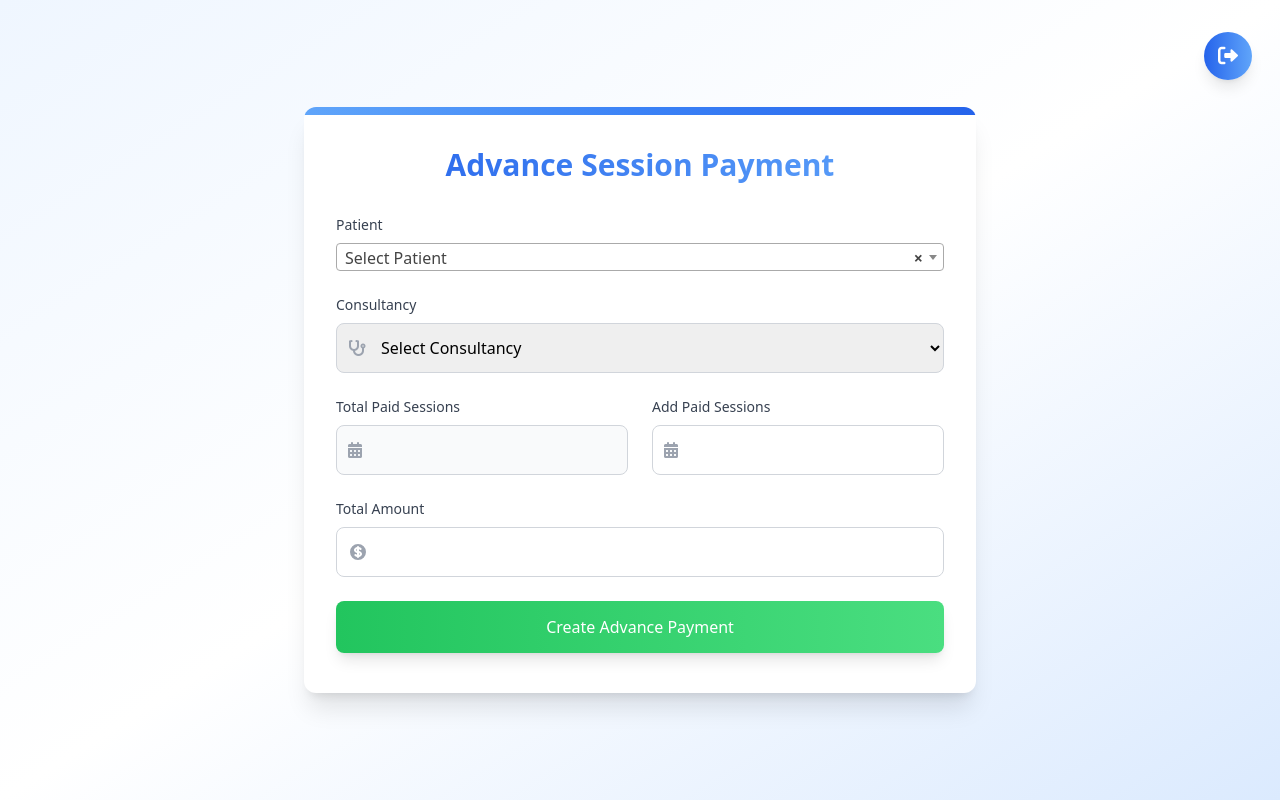
After one commit to AbidAli-274/clinic-management-webapp, a Django app: page /appointment/advance-session-payment/ in a window 1280 px wide. The commit adds this page. Run offline with Django 5.2, Linux system fonts and the light colour scheme; the visitor is signed in with stand-in values (Sample User, id 1); data that the repository does not hold is empty; some libraries are stand-ins or nearby versions; some web fonts are replaced.

Commit message:
advance payment

```diff
--- a/accounts/templates/home.html
+++ b/accounts/templates/home.html
@@ -158,6 +158,18 @@
                 <i class="fa-solid fa-save text-xl mr-3"></i>
             <span>Save Consultancy</span>
             </a>
+
+            {% url 'appointments:advance_session_payment' as advance_session_payment_url %}
+            <a href="{{ advance_session_payment_url }}"
+                class="group flex items-center w-full py-2.5 px-4 rounded-lg
+                    {% if request.path == advance_session_payment_url %}
+                        bg-gradient-to-r from-green-700 to-green-600 text-white
+                    {% else %}
+                        bg-gradient-to-r from-green-200 to-green-100 text-green-900
+                    {% endif %}">
+                <i class="fa-solid fa-credit-card text-xl mr-3"></i>
+            <span>Advance Payment</span>
+            </a>
             {% endif %}
 
 
--- a/appointments/forms.py
+++ b/appointments/forms.py
@@ -295,3 +295,97 @@ class ReceptionistConsultancyForm(forms.ModelForm):
         ),
         label="Total Amount",
     )
+
+
+class AdvanceSessionPaymentForm(forms.Form):
+    def __init__(self, *args, **kwargs):
+        user = kwargs.pop("user", None)
+        super().__init__(*args, **kwargs)
+        if user and user.organization:
+            # Filter patients by the user's organization
+            self.fields["patient"].queryset = Patient.objects.filter(
+                organization=user.organization
+            )
+        else:
+            self.fields["patient"].queryset = Patient.objects.none()
+
+    patient = forms.ModelChoiceField(
+        queryset=Patient.objects.none(),
+        widget=forms.Select(
+            attrs={
+                "class": "border border-gray-300 rounded-md px-2 py-2 w-full focus:outline-none focus:ring-blue-500",
+            }
+        ),
+        label="Patient",
+    )
+
+    consultancy = forms.IntegerField(
+        required=False,
+        widget=forms.Select(
+            attrs={
+                "class": "border border-gray-300 rounded-md px-2 py-2 w-full focus:outline-none focus:ring-blue-500",
+            }
+        ),
+        label="Consultancy",
+    )
+
+    total_paid_sessions = forms.IntegerField(
+        required=False,
+        widget=forms.NumberInput(
+            attrs={
+                "class": "border border-gray-300 rounded-md px-2 py-2 w-full focus:outline-none focus:ring-blue-500 bg-gray-50",
+                "readonly": "readonly",
+                "placeholder": "Total Paid Sessions",
+            }
+        ),
+        label="Total Paid Sessions",
+    )
+
+    paid_sessions = forms.IntegerField(
+        required=False,
+        widget=forms.NumberInput(
+            attrs={
+                "class": "border border-gray-300 rounded-md px-2 py-2 w-full focus:outline-none focus:ring-blue-500",
+                "placeholder": "Number of paid Sessions",
+            }
+        ),
+        label="Number of paid Sessions",
+    )
+
+    total_amount = forms.DecimalField(
+        required=False,
+        widget=forms.NumberInput(
+            attrs={
+                "class": "border border-gray-300 rounded-md px-2 py-2 w-full focus:outline-none focus:ring-blue-500 bg-gray-50",
+                "readonly": "readonly",
+                "placeholder": "Total Amount",
+            }
+        ),
+        label="Total Amount",
+    )
+
+
+
+    def clean(self):
+        cleaned_data = super().clean()
+        patient = cleaned_data.get("patient")
+        consultancy_id = cleaned_data.get("consultancy")
+        paid_sessions = cleaned_data.get("paid_sessions", 0) or 0
+        total_amount = cleaned_data.get("total_amount", 0) or 0
+
+        if patient and consultancy_id:
+            try:
+                consultancy = Consultancy.objects.get(id=consultancy_id)
+                # Verify that the consultancy belongs to the selected patient
+                if consultancy.patient != patient:
+                    raise forms.ValidationError("Selected consultancy does not belong to the selected patient.")
+            except Consultancy.DoesNotExist:
+                raise forms.ValidationError("Selected consultancy does not exist.")
+
+        if paid_sessions < 1:
+            raise forms.ValidationError("Add Paid Sessions must be at least 1.")
+
+        if total_amount <= 0:
+            raise forms.ValidationError("Total amount must be greater than 0.")
+
+        return cleaned_data
--- /dev/null
+++ b/appointments/templates/advance_session_payment.html
@@ -0,0 +1,224 @@
+{% extends "home.html" %}
+{% block content %}
+<div class="min-h-screen flex items-center justify-center bg-gradient-to-br from-blue-50 via-white to-blue-100">
+  <div class="relative w-full max-w-2xl px-8 py-10 bg-white rounded-xl shadow-xl overflow-hidden">
+    <div class="absolute top-0 left-0 w-full h-2 bg-gradient-to-r from-blue-400 via-blue-500 to-blue-600"></div>
+    <div class="relative">
+      <h2 class="text-3xl font-bold text-center mb-8 bg-gradient-to-r from-blue-600 to-blue-400 bg-clip-text text-transparent">
+        Advance Session Payment
+      </h2>
+      <form method="post" class="space-y-6">
+        {% csrf_token %}
+
+        <!-- Patient Selection -->
+        <div class="space-y-2">
+          <label for="{{ form.patient.id_for_label }}" class="block text-sm font-medium text-gray-700">
+            Patient
+          </label>
+          <div class="relative">
+            <div class="absolute inset-y-0 left-0 pl-3 flex items-center pointer-events-none">
+              <i class="fa-solid fa-user text-gray-400"></i>
+            </div>
+            <select name="{{ form.patient.name }}" id="{{ form.patient.id_for_label }}"
+                    class="patient-select pl-10 w-full px-4 py-3 border border-gray-300 rounded-lg focus:ring-blue-500 focus:border-blue-500 transition-all duration-300">
+              <option value="">Select Patient</option>
+              {% for val, text in form.patient.field.choices %}
+                <option value="{{ val }}" {% if form.patient.value == val %}selected{% endif %}>
+                  {{ text }}
+                </option>
+              {% endfor %}
+            </select>
+          </div>
+          {% if form.patient.errors %}
+            <p class="text-red-500 text-xs mt-1">
+              {{ form.patient.errors.as_text }}
+            </p>
+          {% endif %}
+        </div>
+
+        <!-- Consultancy Selection -->
+        <div class="space-y-2">
+          <label for="{{ form.consultancy.id_for_label }}" class="block text-sm font-medium text-gray-700">
+            Consultancy
+          </label>
+          <div class="relative">
+            <div class="absolute inset-y-0 left-0 pl-3 flex items-center pointer-events-none">
+              <i class="fa-solid fa-stethoscope text-gray-400"></i>
+            </div>
+            <select name="{{ form.consultancy.name }}" id="{{ form.consultancy.id_for_label }}"
+                    class="consultancy-select pl-10 w-full px-4 py-3 border border-gray-300 rounded-lg focus:ring-blue-500 focus:border-blue-500 transition-all duration-300">
+              <option value="">Select Consultancy</option>
+            </select>
+          </div>
+          {% if form.consultancy.errors %}
+            <p class="text-red-500 text-xs mt-1">
+              {{ form.consultancy.errors.as_text }}
+            </p>
+          {% endif %}
+        </div>
+
+        <!-- Total Paid Sessions and New Paid Sessions -->
+        <div class="grid grid-cols-1 md:grid-cols-2 gap-6">
+          <!-- Total Paid Sessions -->
+          <div class="space-y-2">
+            <label for="{{ form.total_paid_sessions.id_for_label }}" class="block text-sm font-medium text-gray-700">
+              Total Paid Sessions
+            </label>
+            <div class="relative">
+              <div class="absolute inset-y-0 left-0 pl-3 flex items-center pointer-events-none">
+                <i class="fa-solid fa-calendar-days text-gray-400"></i>
+              </div>
+              <input type="number" name="{{ form.total_paid_sessions.name }}" id="{{ form.total_paid_sessions.id_for_label }}"
+                     class="total-paid-sessions-field pl-10 w-full px-4 py-3 border border-gray-300 rounded-lg focus:ring-blue-500 focus:border-blue-500 transition-all duration-300 bg-gray-50"
+                     {% if form.total_paid_sessions.value %}value="{{ form.total_paid_sessions.value }}"{% endif %}
+                     readonly>
+            </div>
+            {% if form.total_paid_sessions.errors %}
+              <p class="text-red-500 text-xs mt-1">
+                {{ form.total_paid_sessions.errors.as_text }}
+              </p>
+            {% endif %}
+          </div>
+
+          <!-- Number of paid Sessions -->
+          <div class="space-y-2">
+            <label for="{{ form.paid_sessions.id_for_label }}" class="block text-sm font-medium text-gray-700">
+              Add Paid Sessions
+            </label>
+            <div class="relative">
+              <div class="absolute inset-y-0 left-0 pl-3 flex items-center pointer-events-none">
+                <i class="fa-solid fa-calendar-days text-gray-400"></i>
+              </div>
+              <input type="number" name="{{ form.paid_sessions.name }}" id="{{ form.paid_sessions.id_for_label }}"
+                     class="paid-sessions-field pl-10 w-full px-4 py-3 border border-gray-300 rounded-lg focus:ring-blue-500 focus:border-blue-500 transition-all duration-300"
+                     {% if form.paid_sessions.value %}value="{{ form.paid_sessions.value }}"{% endif %}>
+            </div>
+            {% if form.paid_sessions.errors %}
+              <p class="text-red-500 text-xs mt-1">
+                {{ form.paid_sessions.errors.as_text }}
+              </p>
+            {% endif %}
+          </div>
+        </div>
+
+        <!-- Total Amount -->
+        <div class="space-y-2">
+          <label for="{{ form.total_amount.id_for_label }}" class="block text-sm font-medium text-gray-700">
+            Total Amount
+          </label>
+          <div class="relative">
+            <div class="absolute inset-y-0 left-0 pl-3 flex items-center pointer-events-none">
+              <svg xmlns="http://www.w3.org/2000/svg" class="h-5 w-5 text-gray-400" fill="currentColor" viewBox="0 0 20 20">
+                <path d="M8.433 7.418c.155-.103.346-.196.567-.267v1.698a2.305 2.305 0 01-.567-.267C8.07 8.34 8 8.114 8 8c0-.114.07-.34.433-.582zM11 12.849v-1.698c.22.071.412.164.567.267.364.243.433.468.433.582 0 .114-.07.34-.433.582a2.305 2.305 0 01-.567.267z" />
+                <path fill-rule="evenodd" d="M10 18a8 8 0 100-16 8 8 0 000 16zm1-13a1 1 0 10-2 0v.092a4.535 4.535 0 00-1.676.662C6.602 6.234 6 7.009 6 8c0 .99.602 1.765 1.324 2.246.48.32 1.054.545 1.676.662v1.941c-.391-.127-.68-.317-.843-.504a1 1 0 10-1.51 1.31c.562.649 1.413 1.076 2.353 1.253V15a1 1 0 102 0v-.092a4.535 4.535 0 001.676-.662C13.398 13.766 14 12.991 14 12c0-.99-.602-1.765-1.324-2.246A4.535 4.535 0 0011 9.092V7.151c.391.127.68.317.843.504a1 1 0 101.511-1.31c-.563-.649-1.413-1.076-2.354-1.253V5z" clip-rule="evenodd" />
+              </svg>
+            </div>
+            <input type="number" name="{{ form.total_amount.name }}" id="{{ form.total_amount.id_for_label }}"
+                   class="total-amount-field pl-10 w-full px-4 py-3 border border-gray-300 rounded-lg focus:ring-blue-500 focus:border-blue-500 transition-all duration-300"
+                   {% if form.total_amount.value %}value="{{ form.total_amount.value }}"{% endif %}>
+          </div>
+          {% if form.total_amount.errors %}
+            <p class="text-red-500 text-xs mt-1">
+              {{ form.total_amount.errors.as_text }}
+            </p>
+          {% endif %}
+        </div>
+
+        <button type="submit"
+                class="w-full py-3.5 text-white font-medium rounded-lg bg-gradient-to-r from-green-500 to-green-400 hover:from-green-600 hover:to-green-500 focus:ring-4 focus:ring-green-300 focus:outline-none transition-all duration-300 shadow-lg">
+          Create Advance Payment
+        </button>
+      </form>
+    </div>
+  </div>
+</div>
+
+<script type="text/javascript">
+    $(document).ready(function() {
+        // Initialize Select2 for Patient field only
+        $('.patient-select').select2({
+            minimumInputLength: 0,  // Allow showing all patients without typing
+            allowClear: true,  // Allow clearing the selection
+            width: '100%'  // Ensure dropdown matches input width
+        });
+
+        // Store consultancy data
+        var consultancyData = {};
+
+        // Default session fee
+        var DEFAULT_SESSION_FEE = {{ default_session_fee }};
+
+        // When patient is selected, update the consultancy options
+        $('#{{ form.patient.id_for_label }}').change(function() {
+            var patient_id = $(this).val();
+            var consultancy_select = $('#{{ form.consultancy.id_for_label }}');
+            var totalPaidSessionsField = $('#{{ form.total_paid_sessions.id_for_label }}');
+            var totalAmountField = $('#{{ form.total_amount.id_for_label }}');
+
+            // Clear consultancy select and related fields
+            consultancy_select.empty();
+            consultancy_select.append('<option value="">Select Consultancy</option>');
+            totalPaidSessionsField.val('');
+            totalAmountField.val('');
+
+            if (patient_id) {
+                $.ajax({
+                    url: "{% url 'appointments:get_consultancies' %}",
+                    data: { 'patient_id': patient_id },
+                    success: function(data) {
+                        consultancyData = {};
+
+                        // Populate consultancy options with patient name and date
+                        data.consultancies.forEach(function(consultancy) {
+                            consultancyData[consultancy.id] = consultancy;
+
+                            var date = new Date(consultancy.date_time);
+                            var formattedDate = date.toLocaleDateString('en-US', {
+                                year: 'numeric',
+                                month: 'short',
+                                day: 'numeric'
+                            });
+
+                            consultancy_select.append('<option value="' + consultancy.id + '">' +
+                                consultancy.patient_name + ' - ' + formattedDate + ' (Sessions: ' +
+                                consultancy.completed_sessions + '/' + consultancy.total_sessions + ')' + '</option>');
+                        });
+                    },
+                    error: function(xhr, status, error) {
+                        console.error('Error fetching consultancies:', error);
+                    }
+                });
+            }
+        });
+
+        // When consultancy is selected, update the total paid sessions
+        $('#{{ form.consultancy.id_for_label }}').change(function() {
+            var consultancy_id = $(this).val();
+            var totalPaidSessionsField = $('#{{ form.total_paid_sessions.id_for_label }}');
+
+            if (consultancy_id && consultancyData[consultancy_id]) {
+                // Use data from the already fetched consultancy data
+                var consultancy = consultancyData[consultancy_id];
+                // Show the current paid sessions from the consultancy
+                totalPaidSessionsField.val(consultancy.paid_sessions || 0);
+                calculateTotalAmount();
+            } else {
+                totalPaidSessionsField.val('');
+                calculateTotalAmount();
+            }
+        });
+
+        // Function to calculate total amount (suggested amount)
+        function calculateSuggestedAmount() {
+            var paidSessionsValue = parseFloat($('#{{ form.paid_sessions.id_for_label }}').val()) || 0;
+            var suggestedAmount = paidSessionsValue * DEFAULT_SESSION_FEE;
+
+            // Update the total amount field with suggested amount
+            $('#{{ form.total_amount.id_for_label }}').val(suggestedAmount.toFixed(2));
+        }
+
+        // Add event listeners for paid sessions
+        $('#{{ form.paid_sessions.id_for_label }}').on('input', calculateSuggestedAmount);
+    });
+</script>
+{% endblock %}
--- a/appointments/urls.py
+++ b/appointments/urls.py
@@ -2,6 +2,7 @@ from django.urls import path
 from django.views.generic import TemplateView
 
 from .views import (
+    AdvanceSessionPaymentView,
     ConsultancyCreateView,
     DailyReportView,
     DoctorReportView,
@@ -16,6 +17,7 @@ from .views import (
     SessionCreateView,
     approve_discount,
     get_consultancies,
+    get_consultancy_details,
     get_doctor_by_consultancy,
     get_doctors_by_organization,
     get_pending_discounts_count,
@@ -34,6 +36,11 @@ urlpatterns = [
         name="consultancy_create",
     ),
     path("session/create/", SessionCreateView.as_view(), name="session_create"),
+    path(
+        "advance-session-payment/",
+        AdvanceSessionPaymentView.as_view(),
+        name="advance_session_payment",
+    ),
     path("report/", DailyReportView.as_view(), name="daily_report"),
     path("export-pdf/", ExportPDFView.as_view(), name="export_pdf"),
     path("export-excel/", ExportExcelView.as_view(), name="export_excel"),
@@ -49,6 +56,8 @@ urlpatterns = [
         name="export_doctor_excel",
     ),
     path("get-consultancies/", get_consultancies, name="get_consultancies"),
+    path("get-consultancy-details/", get_consultancy_details, name="get_consultancy_details"),
+
     path(
         "pending-discounts/",
         PendingDiscountsListView.as_view(),
--- a/appointments/views.py
+++ b/appointments/views.py
@@ -16,7 +16,7 @@ from django.shortcuts import get_object_or_404, redirect
 from django.urls import reverse, reverse_lazy
 from django.utils import timezone
 from django.views.decorators.http import require_GET
-from django.views.generic import CreateView, ListView, TemplateView, UpdateView, View
+from django.views.generic import CreateView, ListView, TemplateView, UpdateView, View, FormView
 from reportlab.lib import colors
 from reportlab.lib.pagesizes import landscape, letter
 from reportlab.lib.styles import getSampleStyleSheet
@@ -24,7 +24,7 @@ from reportlab.platypus import Paragraph, SimpleDocTemplate, Spacer, Table, Tabl
 
 from accounts.models import Organization, UserProfile
 
-from .forms import ConsultancyForm, ReceptionistConsultancyForm, SessionForm
+from .forms import ConsultancyForm, ReceptionistConsultancyForm, SessionForm, AdvanceSessionPaymentForm
 from .models import Consultancy, Session, RecordLog
 from .utils import (
     send_session_creation_notification,
@@ -61,10 +61,18 @@ class PendingDiscountsListView(LoginRequiredMixin, ListView):
                 consultancy=consultancy, record_type="advance"
             ).first()
 
+            # Determine if this is an advance payment or regular consultancy
+            if advance_record:
+                # This is an advance payment
+                item_type = "advance"
+            else:
+                # This is a regular consultancy
+                item_type = "consultancy"
+
             items.append(
                 {
                     "id": consultancy.pk,
-                    "type": "consultancy",
+                    "type": item_type,
                     "object": consultancy,
                     "patient_name": consultancy.patient.name,
                     "advance_amount": (
@@ -272,6 +280,7 @@ def get_consultancies(request):
                 "date_time": local_time.isoformat(),
                 "completed_sessions": completed_sessions,
                 "total_sessions": consultancy.number_of_sessions,
+                "paid_sessions": consultancy.paid_sessions or 0,
             }
         )
 
@@ -1037,7 +1046,7 @@ class ExportExcelView(ReportBaseView, View):
         filename = f"clinic_report_{start_date.strftime('%Y%m%d')}"
         if start_date != end_date:
             filename += f"_to_{end_date.strftime('%Y%m%d')}"
-        response["Content-Disposition"] = f'attachment; filename="{filename}.xlsx"'
+        response["Content-Disposition"] = f'attachment; filename="{filename}"'
 
         # Write the Excel data to the response
         response.write(excel_data)
@@ -1935,3 +1944,129 @@ def get_doctor_by_consultancy(request):
                 "total_sessions": total_sessions,
             }
         )
+
+
+class AdvanceSessionPaymentView(LoginRequiredMixin, FormView):
+    form_class = AdvanceSessionPaymentForm
+    template_name = "advance_session_payment.html"
+    success_url = reverse_lazy("appointments:advance_session_payment")
+    login_url = reverse_lazy("accounts:login")
+
+    def get_form_kwargs(self):
+        kwargs = super().get_form_kwargs()
+        kwargs["user"] = self.request.user
+        return kwargs
+
+    def form_valid(self, form):
+        if not self.request.user.organization:
+            messages.error(
+                self.request, "You have no organization to create advance payment."
+            )
+            return redirect("appointments:advance_session_payment")
+
+        if self.request.user.role not in ["admin", "s_admin", "receptionist"]:
+            messages.error(
+                self.request, "You don't have permission to create advance payment."
+            )
+            return redirect("appointments:advance_session_payment")
+
+        # Get form data
+        consultancy_id = form.cleaned_data.get("consultancy")
+        paid_sessions = form.cleaned_data.get("paid_sessions", 0) or 0
+        total_amount = form.cleaned_data.get("total_amount", 0) or 0
+        no_of_sessions = form.cleaned_data.get("total_paid_sessions", 0) or 0
+
+        if not consultancy_id:
+            messages.error(self.request, "Please select a consultancy.")
+            return self.form_invalid(form)
+
+        try:
+            consultancy = Consultancy.objects.get(id=consultancy_id)
+        except Consultancy.DoesNotExist:
+            messages.error(self.request, "Selected consultancy does not exist.")
+            return self.form_invalid(form)
+
+        if paid_sessions < 1:
+            messages.error(self.request, "Add Paid Sessions must be at least 1.")
+            return self.form_invalid(form)
+
+        if total_amount <= 0:
+            messages.error(self.request, "Total amount must be greater than 0.")
+            return self.form_invalid(form)
+
+        # Get the consultancy instance to access organization
+        default_session_fee = consultancy.patient.organization.default_session_fee
+
+        # Calculate expected amount based on paid sessions
+        expected_amount = paid_sessions * default_session_fee
+
+        # Calculate discount as the difference between expected and actual amount
+        discount = expected_amount - total_amount
+
+        # Update the consultancy's paid_sessions field and status
+        try:
+            # Add the new paid sessions to the existing paid_sessions
+            current_paid_sessions = consultancy.paid_sessions or 0
+            consultancy.paid_sessions = current_paid_sessions + paid_sessions
+
+            # Set status based on discount value
+            if paid_sessions > 0:
+                consultancy.status = "PendingDiscount"
+                messages.success(
+                    self.request,
+                    f"Advance payment record created for {paid_sessions} sessions. Total paid sessions: {consultancy.paid_sessions}. Status: Pending Discount Approval."
+                )
+            else:
+                consultancy.status = "Completed"
+                messages.success(
+                    self.request,
+                    f"Advance payment record created for {paid_sessions} sessions. Total paid sessions: {consultancy.paid_sessions}. Status: Completed."
+                )
+
+            consultancy.save()
+
+            # Create advance record log (discount is calculated automatically in the function)
+            create_advance_record_log(
+                consultancy, total_amount, paid_sessions, no_of_sessions
+            )
+        except Exception as e:
+            # Log the error but don't fail the form submission
+            print(
+                f"Error creating advance record log for consultancy {consultancy.id}: {e}"
+            )
+            import traceback
+            traceback.print_exc()
+            messages.error(
+                self.request, f"Error creating advance payment record: {str(e)}"
+            )
+
+        return super().form_valid(form)
+
+    def get_context_data(self, **kwargs):
+        context = super().get_context_data(**kwargs)
+        context["default_session_fee"] = (
+            self.request.user.organization.default_session_fee
+            if self.request.user.organization
+            else 0
+        )
+        return context
+
+
+@require_GET
+def get_consultancy_details(request):
+    """Get consultancy details for advance session payment form."""
+    consultancy_id = request.GET.get("consultancy_id")
+
+    if not consultancy_id:
+        return JsonResponse({"error": "Consultancy ID is required"}, status=400)
+
+    try:
+        consultancy = Consultancy.objects.get(id=consultancy_id)
+        return JsonResponse({
+            "id": consultancy.id,
+            "number_of_sessions": consultancy.number_of_sessions or 0,
+            "patient_name": consultancy.patient.name,
+            "doctor_name": consultancy.referred_doctor.username if consultancy.referred_doctor else "",
+        })
+    except Consultancy.DoesNotExist:
+        return JsonResponse({"error": "Consultancy not found"}, status=404)
```
Also changed, not shown: appointments/templates/pending_discounts.html (+13 -7 lines), appointments/utils.py (+3 -5 lines).
